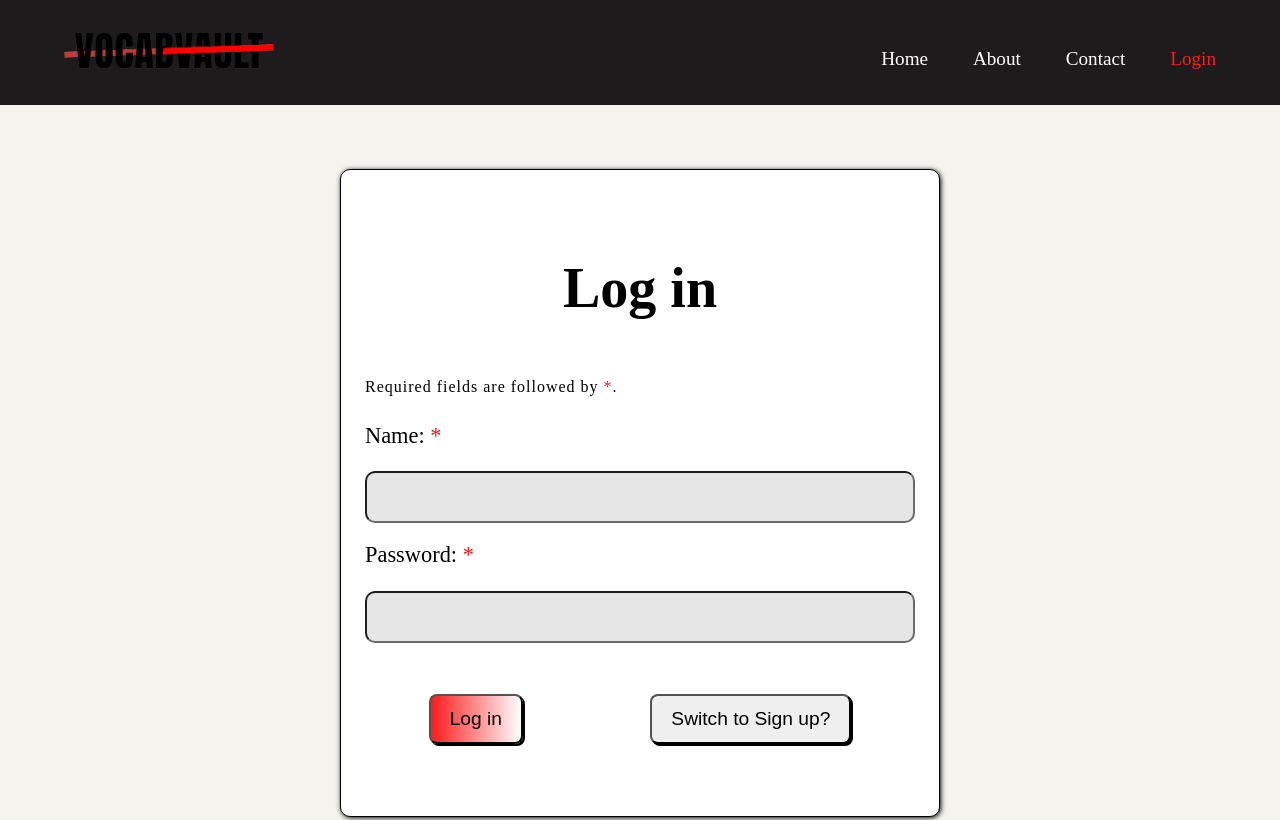
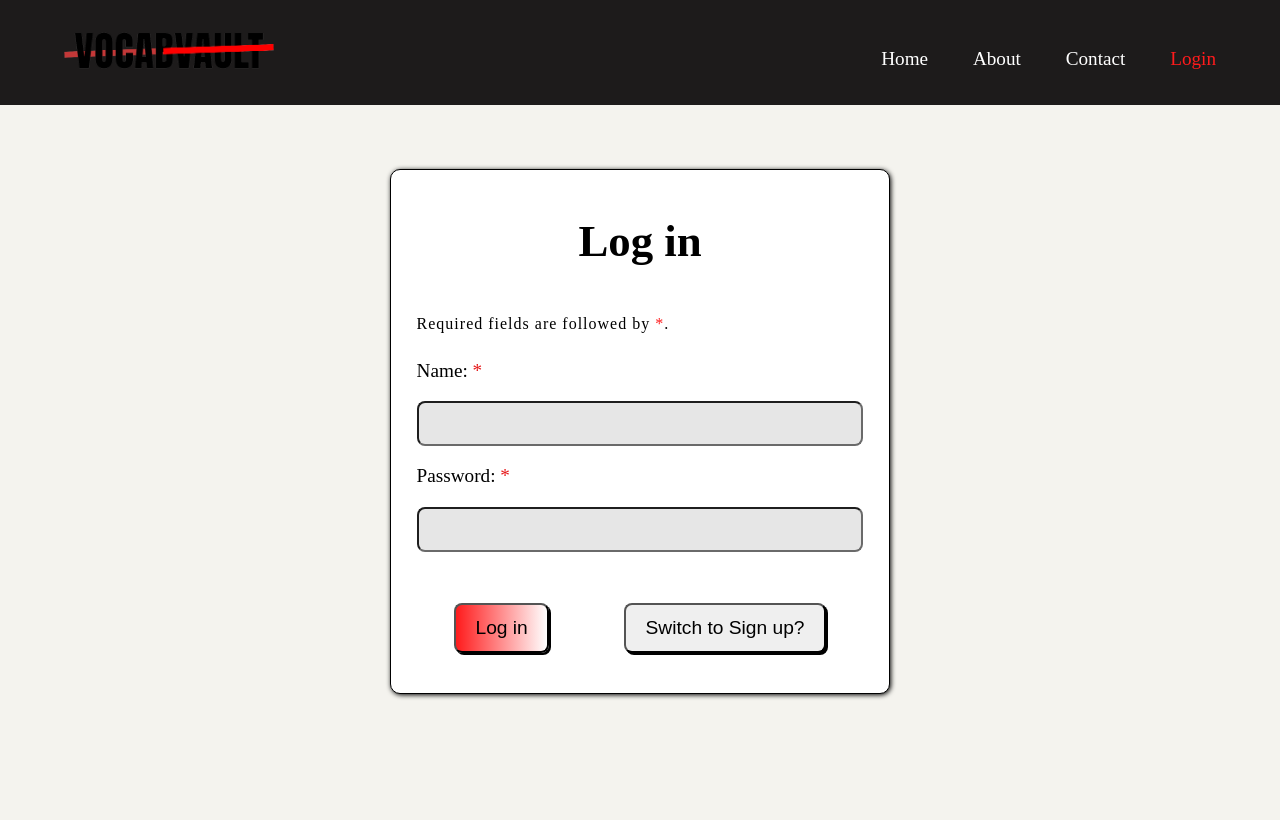
Before and after one commit to andy-agyeiDwumah-hybytes/capstone_project, a React (Vite) app: page /login in a window 1280 px wide. Shown: the top 820 px of the page. Built offline with nearby package versions, Linux system fonts and the light colour scheme; no server answers.

Commit message:
Improve styling of form

```diff
--- a/src/pages/authForm/AuthForm.jsx
+++ b/src/pages/authForm/AuthForm.jsx
@@ -29,12 +29,9 @@ export default function AuthForm() {
       success = handleSignUp(name, email, password)
     }
 
-    if (success) {
+    if (!success) return
       navigate("/")
       alert("Logged in succesfully!")
-    } else {
-      return
-    }
   }
 
   const handleClick = () => {
--- a/src/pages/authForm/AuthForm.module.css
+++ b/src/pages/authForm/AuthForm.module.css
@@ -5,18 +5,18 @@ span[aria-label="required"] {
 .authForm {
     border-radius: 10px;
     border: 1px solid var(--black);
-    padding-block: 2.5em;
-    padding-inline: 1.5em;
+    padding-block: 0.5em;
+    padding-inline: 1.6em;
     margin-block: 4em;
     margin-inline: auto;
     box-shadow: 1px 1px 5px var(--black);
     background-color: var(--white);
-    width: min(90%, 600px);
+    width: min(90%, 500px);
 }
 
 .formHeading {
     text-align: center;
-    font-size: 3.5rem;
+    font-size: 2.8rem;
 }
 
 .authFormLabel {
@@ -26,13 +26,13 @@ span[aria-label="required"] {
 
 .authFormLabel,
 .inputField {
-    font-size: 1.4rem;
+    font-size: 1.2rem;
     filter: brightness(90%);
 }
 
 .inputField {
     padding: 0.5em;
-    border-radius: 10px;
+    border-radius: 0.5rem;
     width: 100%;
 }
 
@@ -43,7 +43,6 @@ span[aria-label="required"] {
 .btnContainer {
     display: flex;
     padding-block: 2em;
-    padding-inline: 0;
 }
 
 .btnContainer > button {
```
